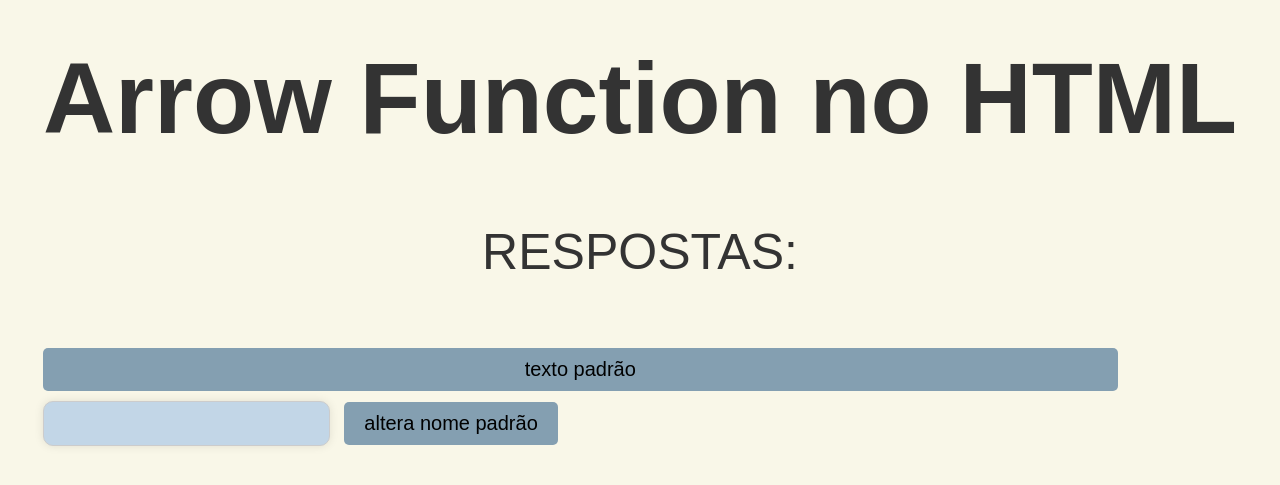
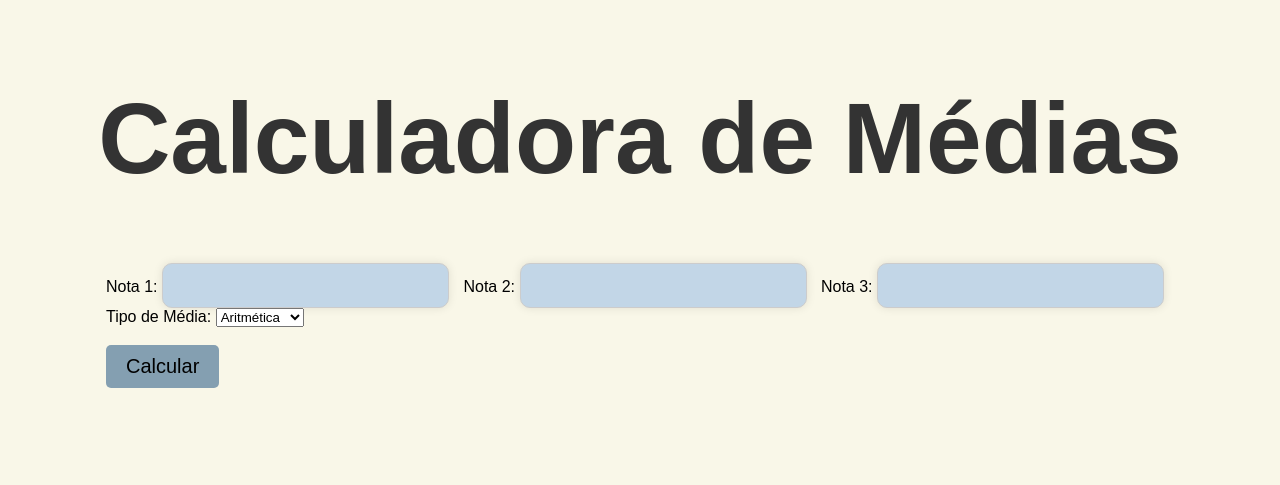
Before and after one commit to dierlisson/TSI-FrontEnd-II-Semana4, a plain HTML site: page index.html in a window 1280 px wide. Shown: the part 167-652 px from the top of the page. Drawn offline with Linux system fonts and the light colour scheme.

Commit message:
Update finish

```diff
--- a/index.html
+++ b/index.html
@@ -9,28 +9,70 @@
 </head>
 
 <body>
-    <div>
-        <h1 id="titulo">Arrow Function no HTML</h1>
-        <p>RESPOSTAS:</p>
-        <h1 id="resultado"></h1>
-        <button id="txtPadrao" onclick="imprimirNoHTML()">texto padrão</button>
-        <input type="text" id="texto">
-        <button onclick="mudarNoHTML()">altera nome padrão</button>
+    <h1>Calculadora de Médias</h1>
 
-    </div>
+    <form action="javascript:void(0)" onsubmit="calcularMedia()">
+        <label for="nota1">Nota 1:</label>
+        <input type="number" id="nota1" name="nota1" required>
+
+        <label for="nota2">Nota 2:</label>
+        <input type="number" id="nota2" name="nota2" required>
+
+        <label for="nota3">Nota 3:</label>
+        <input type="number" id="nota3" name="nota3" required>
+
+        <br>
+
+        <label for="tipoMedia">Tipo de Média:</label>
+        <select id="tipoMedia" name="tipoMedia" required>
+            <option value="A">Aritmética</option>
+            <option value="P">Ponderada</option>
+            <option value="H">Harmônica</option>
+        </select>
+
+        <br><br>
+
+        <button type="submit">Calcular</button>
+    </form>
+
+    <br>
+
+    <div id="resultado"></div>
+
     <script>
-        let imprimirNoHTML = (texto = 'Nada foi enviado') => {
-            const h1 = document.getElementById('resultado');
-            h1.innerHTML = texto;
-        }
+        const calcularMedia = () => {
+            const nota1 = parseFloat(document.getElementById("nota1").value);
+            const nota2 = parseFloat(document.getElementById("nota2").value);
+            const nota3 = parseFloat(document.getElementById("nota3").value);
+            const tipoMedia = document.getElementById("tipoMedia").value;
 
-        let mudarNoHTML = () => {
-            const h1 = document.getElementById('resultado');
-            const texto = document.getElementById('texto').value;
-            console.log(texto);
-            h1.innerHTML = texto;
-        }
+            let resultado;
 
+            switch (tipoMedia) {
+                case "A":
+                    resultado = calcularMediaAritmetica(nota1, nota2, nota3);
+                    break;
+                case "P":
+                    resultado = calcularMediaPonderada(nota1, nota2, nota3);
+                    break;
+                case "H":
+                    resultado = calcularMediaHarmonica(nota1, nota2, nota3);
+                    break;
+            }
+
+            imprimirNoHTML(resultado);
+        };
+
+        const calcularMediaAritmetica = (n1, n2, n3) => (n1 + n2 + n3) / 3;
+
+        const calcularMediaPonderada = (n1, n2, n3) => (5 * n1 + 3 * n2 + 2 * n3) / 10;
+
+        const calcularMediaHarmonica = (n1, n2, n3) => 3 / ((1 / n1) + (1 / n2) + (1 / n3));
+
+        const imprimirNoHTML = (resultado) => {
+            const resultadoElement = document.getElementById("resultado");
+            resultadoElement.innerHTML = `A média do aluno é: ${resultado.toFixed(2)}`;
+        };
     </script>
 </body>
 
```
